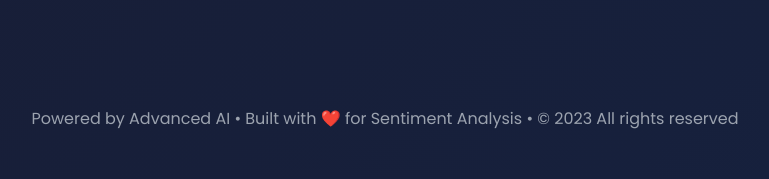
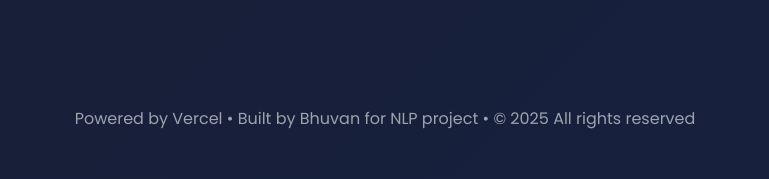
Before and after one commit to bhuvan0808/Sentimental-analysis_NLP, a Flask app: page / in a window 1280 px wide. Shown: the part 1808-1987 px from the top of the page, without its empty margins (255-1024 px from the left). Run offline with Flask 3, Linux system fonts and the light colour scheme; parts of the project's set-up code (start-up, migrations or seed data) failed here and were passed over.

Commit message:
Update landing.html

```diff
--- a/templates/landing.html
+++ b/templates/landing.html
@@ -154,8 +154,8 @@
     <footer class="relative bg-gray-900/80 py-12 mt-20">
         <div class="container mx-auto px-4 text-center">
             <p class="text-gray-400">
-                Powered by Advanced AI • Built with ❤️ for Sentiment Analysis •
-                © 2023 All rights reserved
+                Powered by Vercel • Built by Bhuvan for NLP project •
+                © 2025 All rights reserved
             </p>
         </div>
     </footer>
```
